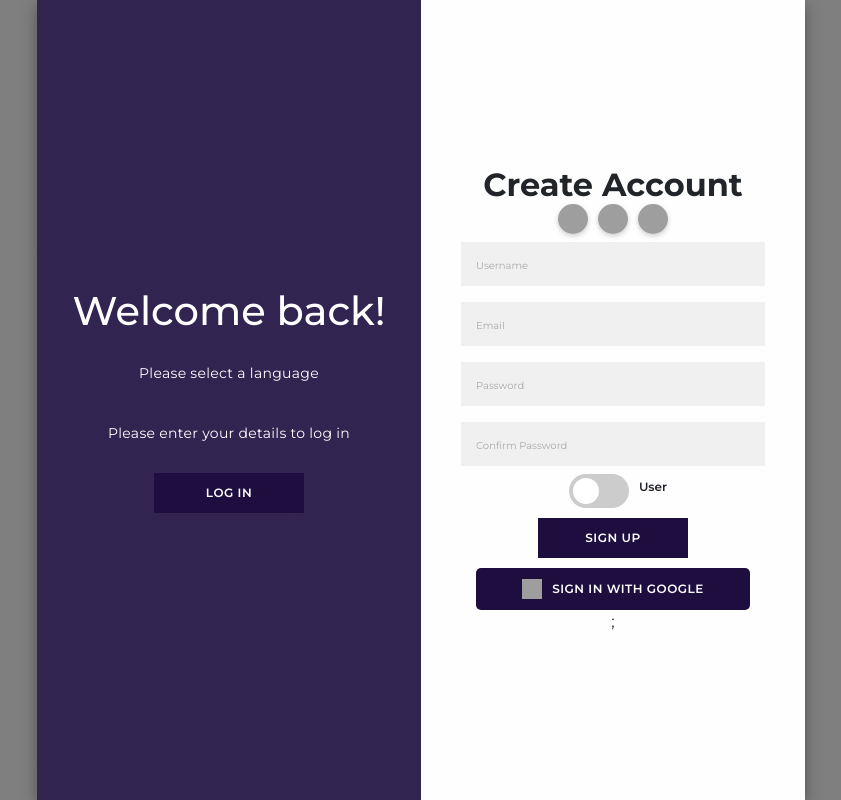
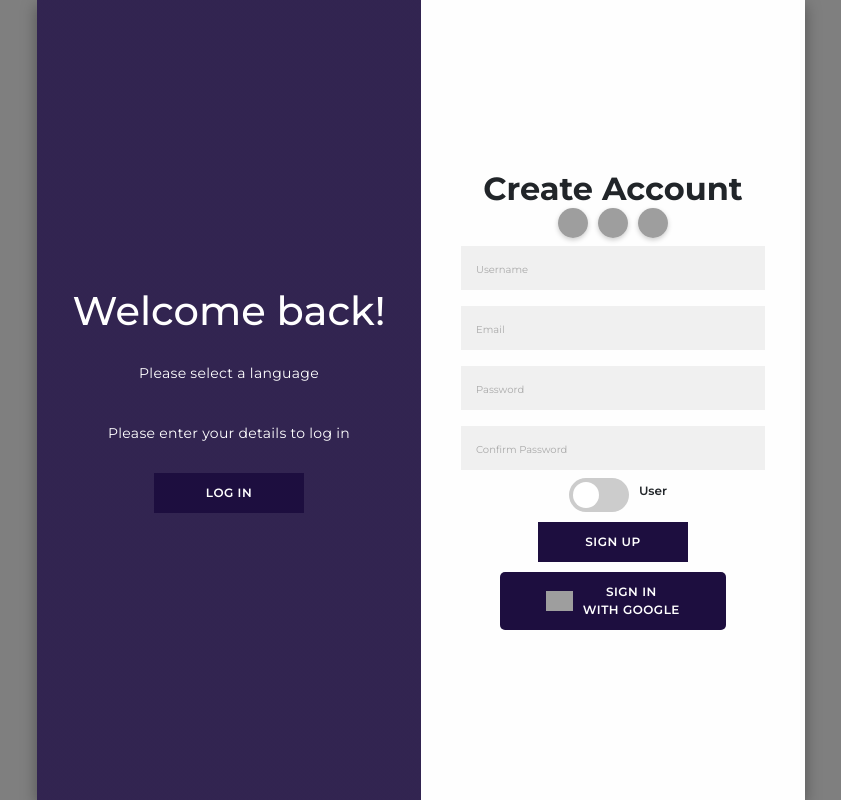
Before and after one commit to darioduarte1/SHAPE-TRONYC, a React (Create React App) app in the folder frontend/: page /auth in a window 1280 px wide. Both pictures are taken after a click on the button "SIGN UP". Shown: the whole page, without its empty margins (219-1060 px from the left). Built offline with nearby package versions, Linux system fonts and the light colour scheme; no server answers; grey boxes are pictures that could not be loaded.

Commit message:
hotfix/Botao Sign In with Google - Traducao Multi Linguage - Tamanho do Botao

```diff
--- a/frontend/src/pages/LoginRegister.jsx
+++ b/frontend/src/pages/LoginRegister.jsx
@@ -19,6 +19,7 @@ const LoginRegister = () => {
 
   const translations = {
     en: {
+      googleLogin: "Sign in\nwith Google",
       emailVerificationPending:
         "Your account is not yet verified. Check your email for the confirmation link. A new email has been sent.",
       accountCreated: "Account created successfully. Please check your email to verify your account.",
@@ -41,6 +42,7 @@ const LoginRegister = () => {
       forgotPassword: "Forgot your password?",
     },
     es: {
+      googleLogin: "Iniciar sesión\ncon Google",
       emailVerificationPending:
         "Tu cuenta no está verificada. Revisa tu correo electrónico para el enlace de confirmación. Se ha enviado un nuevo correo.",
       accountCreated: "Cuenta creada exitosamente. Revisa tu correo para verificar tu cuenta.",
@@ -63,6 +65,7 @@ const LoginRegister = () => {
       forgotPassword: "¿Olvidaste tu contraseña?",
     },
     pt: {
+      googleLogin: "Entrar\ncom o Google",
       emailVerificationPending:
         "Sua conta ainda não foi verificada. Verifique seu e-mail para o link de confirmação. Um novo e-mail foi enviado.",
       accountCreated: "Conta criada com sucesso. Verifique seu e-mail para ativar sua conta.",
@@ -289,8 +292,8 @@ const LoginRegister = () => {
                   alt="Google Logo"
                   className="google-logo"
                 />
-                Sign in with Google
-              </button>;
+                <span className="google-login-text">{t.googleLogin}</span>
+              </button>
             </div>
           </div>
         </div>
--- a/frontend/src/styles/LoginRegister.css
+++ b/frontend/src/styles/LoginRegister.css
@@ -381,21 +381,25 @@ div.signup-sign-in .forgot-password-button {
     display: flex;
     align-items: center;
     justify-content: center;
-    padding: 10px 15px;
-    margin-top: 10px;
-    background-color: #4285F4;
+    background-color: #4285f4;
     color: white;
+    font-size: 16px;
+    font-weight: bold;
     border: none;
     border-radius: 5px;
+    padding: 10px 20px;
     cursor: pointer;
-    font-size: 16px;
-    font-weight: bold;
+    line-height: 1.5;
   }
 
   .google-logo {
-    width: 20px;
     height: 20px;
     margin-right: 10px;
   }
 
+  .google-login-text {
+    white-space: pre-line; /* Permite dividir en múltiples líneas */
+    text-align: center;
+  }
+
   /* ############################# */
```
